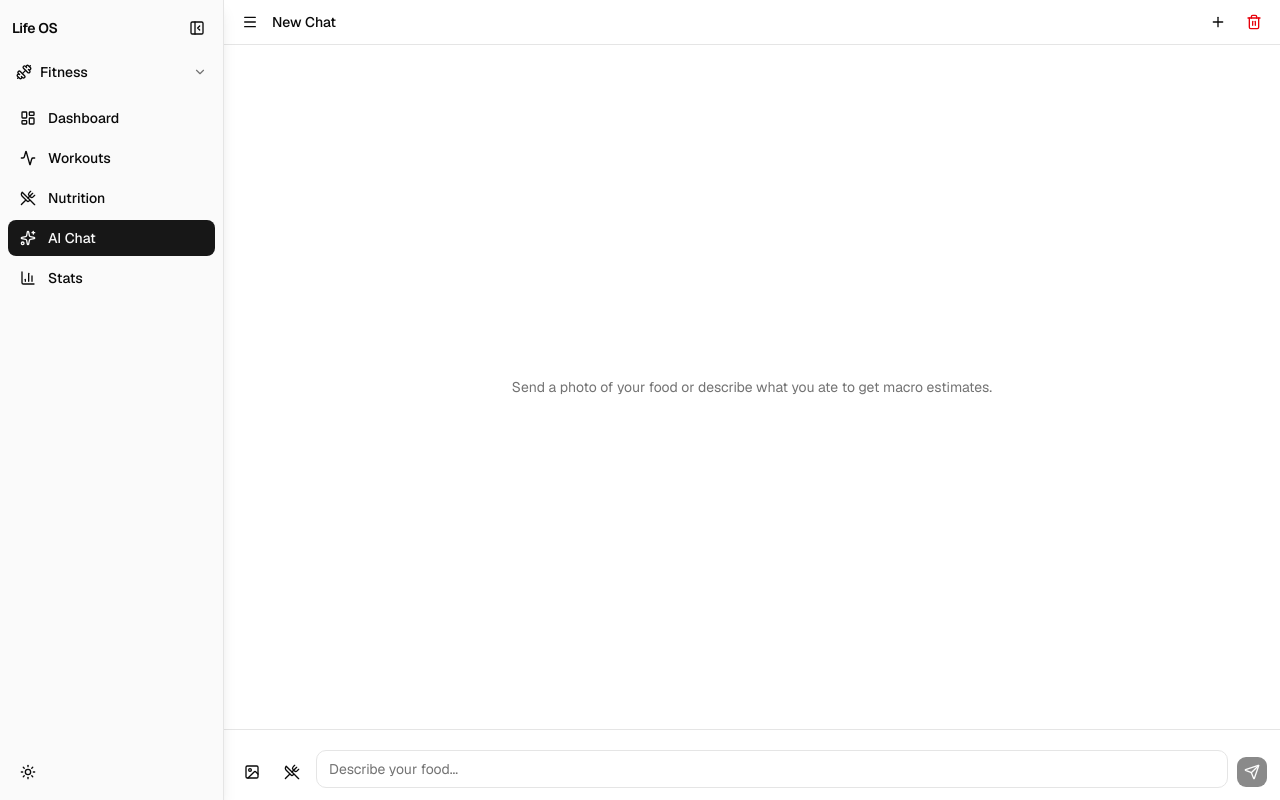
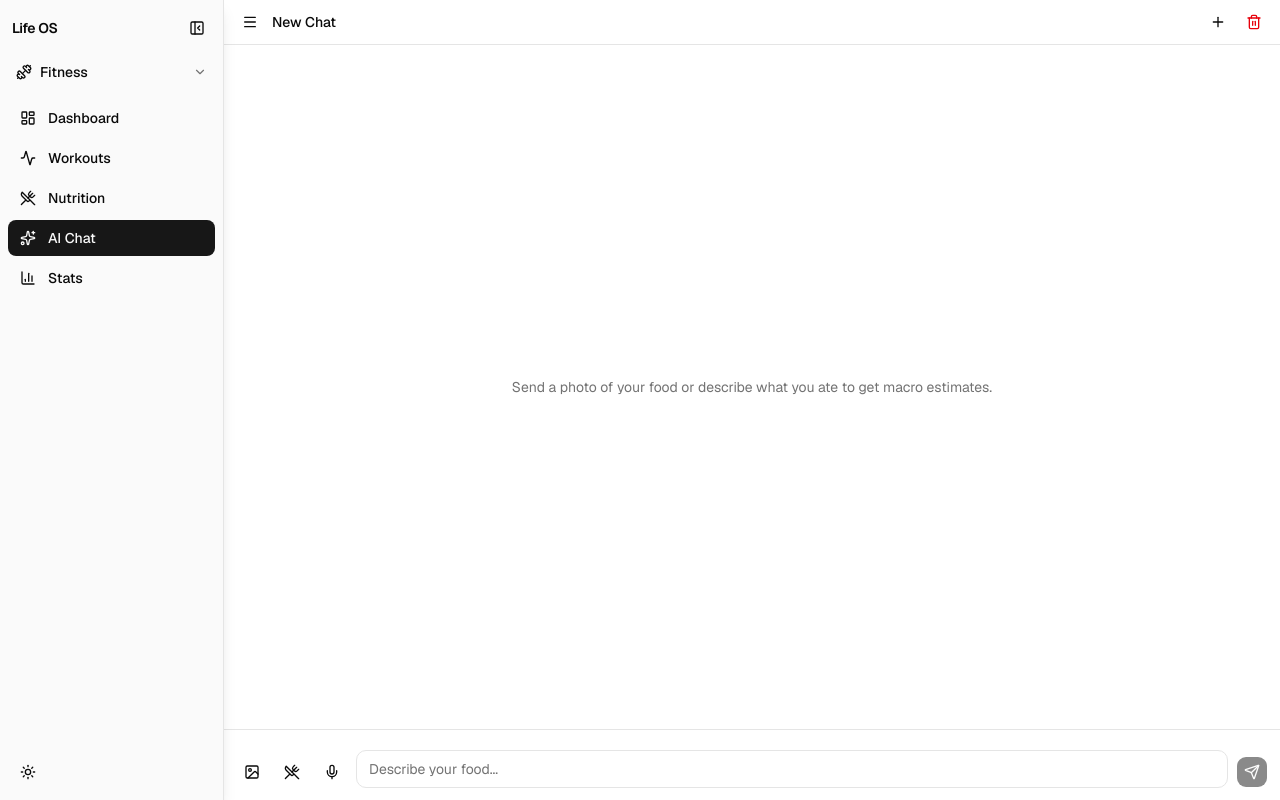
Before and after one commit to MarcusSohWeiYu/LifeOperatingSystem, a Next.js app: page /fitness/nutrition/chat in a window 1280 px wide. Built offline with nearby package versions, Linux system fonts and the light colour scheme.

Commit message:
feat: speech-to-text mic button in AI chat
Add voice input using the browser's native Web Speech API (free, no
API cost). Mic button appears in chat input bar when the browser
supports SpeechRecognition. Tap to start, tap again to stop.
Transcribed text appends to the textarea. Uses en-SG locale.

```diff
--- a/src/components/nutrition/chat/chat-input.tsx
+++ b/src/components/nutrition/chat/chat-input.tsx
@@ -1,7 +1,7 @@
 "use client";
 
 import { useCallback, useRef, useState } from "react";
-import { ImageIcon, SendIcon, UtensilsCrossedIcon, XIcon } from "lucide-react";
+import { ImageIcon, MicIcon, MicOffIcon, SendIcon, UtensilsCrossedIcon, XIcon } from "lucide-react";
 import { Button } from "@/components/ui/button";
 import type { AttachedFood } from "./types";
 
@@ -16,8 +16,45 @@ type Props = {
 export function ChatInput({ disabled, stagedFood, onSend, onPickFood, onClearFood }: Props) {
   const [text, setText] = useState("");
   const [imagePreview, setImagePreview] = useState<string | null>(null);
+  const [listening, setListening] = useState(false);
   const fileRef = useRef<HTMLInputElement>(null);
   const textareaRef = useRef<HTMLTextAreaElement>(null);
+  const recognitionRef = useRef<SpeechRecognition | null>(null);
+
+  function toggleSpeech() {
+    if (listening) {
+      recognitionRef.current?.stop();
+      setListening(false);
+      return;
+    }
+
+    const SpeechRecognition = window.SpeechRecognition ?? window.webkitSpeechRecognition;
+    if (!SpeechRecognition) return;
+
+    const recognition = new SpeechRecognition();
+    recognition.lang = "en-SG";
+    recognition.interimResults = false;
+    recognition.maxAlternatives = 1;
+    recognition.continuous = false;
+
+    recognition.onresult = (event: SpeechRecognitionEvent) => {
+      const transcript = event.results[0]?.[0]?.transcript ?? "";
+      if (transcript) {
+        setText((prev) => (prev ? `${prev} ${transcript}` : transcript));
+      }
+    };
+    recognition.onend = () => setListening(false);
+    recognition.onerror = () => setListening(false);
+
+    recognitionRef.current = recognition;
+    recognition.start();
+    setListening(true);
+  }
+
+  const [hasSpeech] = useState(() =>
+    typeof window !== "undefined" &&
+    !!(window.SpeechRecognition ?? window.webkitSpeechRecognition),
+  );
 
   function attachImage(file: File) {
     import("./image-utils").then(({ resizeImageToDataUrl }) => {
@@ -142,6 +179,19 @@ export function ChatInput({ disabled, stagedFood, onSend, onPickFood, onClearFoo
           </Button>
         )}
 
+        {hasSpeech && (
+          <Button
+            variant="ghost"
+            size="icon"
+            onClick={toggleSpeech}
+            disabled={disabled}
+            title={listening ? "Stop listening" : "Voice input"}
+            className={listening ? "text-red-500 animate-pulse" : ""}
+          >
+            {listening ? <MicOffIcon className="h-5 w-5" /> : <MicIcon className="h-5 w-5" />}
+          </Button>
+        )}
+
         <input
           ref={fileRef}
           type="file"
--- /dev/null
+++ b/src/speech-recognition.d.ts
@@ -0,0 +1,41 @@
+interface SpeechRecognitionEvent extends Event {
+  results: SpeechRecognitionResultList;
+}
+
+interface SpeechRecognitionResultList {
+  readonly length: number;
+  [index: number]: SpeechRecognitionResult | undefined;
+}
+
+interface SpeechRecognitionResult {
+  readonly length: number;
+  readonly isFinal: boolean;
+  [index: number]: SpeechRecognitionAlternative | undefined;
+}
+
+interface SpeechRecognitionAlternative {
+  readonly transcript: string;
+  readonly confidence: number;
+}
+
+interface SpeechRecognition extends EventTarget {
+  lang: string;
+  interimResults: boolean;
+  maxAlternatives: number;
+  continuous: boolean;
+  onresult: ((event: SpeechRecognitionEvent) => void) | null;
+  onend: (() => void) | null;
+  onerror: ((event: Event) => void) | null;
+  start(): void;
+  stop(): void;
+  abort(): void;
+}
+
+interface SpeechRecognitionConstructor {
+  new (): SpeechRecognition;
+}
+
+interface Window {
+  SpeechRecognition?: SpeechRecognitionConstructor;
+  webkitSpeechRecognition?: SpeechRecognitionConstructor;
+}
```
